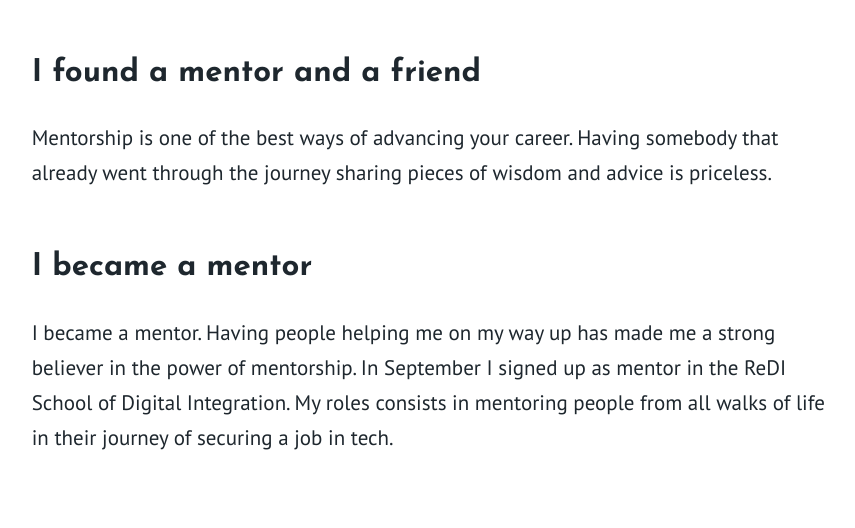
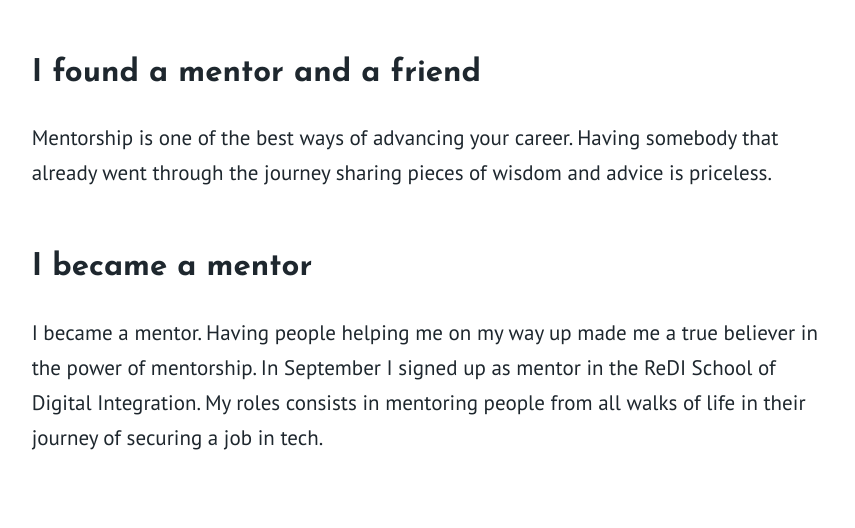
Before and after one commit to dragosgn/dragosgn, a Gatsby site: page /my-year-in-review-2019/ in a window 1280 px wide. Shown: the part 1047-1575 px from the top of the page, without its empty margins (211-1066 px from the left). Built offline with nearby package versions, Linux system fonts and the light colour scheme; Gatsby itself is replaced by a stand-in of ours; some packages are replaced by stand-ins of ours.

Commit message:
Update Blog “my-year-in-review-2019”

```diff
--- a/blog/my-year-in-review-2019.md
+++ b/blog/my-year-in-review-2019.md
@@ -23,4 +23,4 @@ Mentorship is one of the best ways of advancing your career. Having somebody tha
 
 ## I became a mentor
 
-I became a mentor. Having people helping me on my way up has made me a strong believer in the power of mentorship. In September I signed up as mentor in the ReDI School of Digital Integration. My roles consists in mentoring people from all walks of life in their journey of securing a job in tech.
+I became a mentor. Having people helping me on my way up made me a true believer in the power of mentorship. In September I signed up as mentor in the ReDI School of Digital Integration. My roles consists in mentoring people from all walks of life in their journey of securing a job in tech.
```
